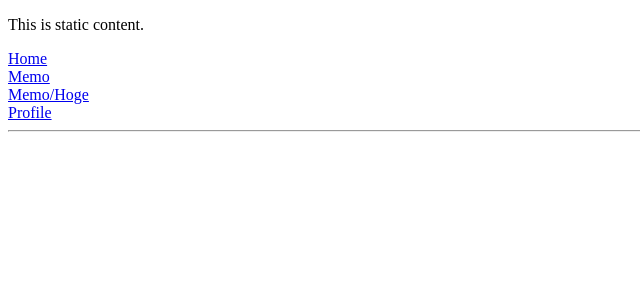
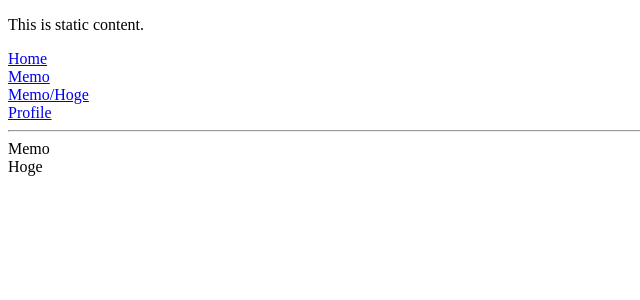
Before and after one commit to numb86/boilerplate-react, a React app: page /routing/memo/hoge in a window 1280 px wide. Shown: the top 300 px of the page, without its empty margins (0-640 px from the left). Built offline with nearby package versions, Linux system fonts and the light colour scheme.

Commit message:
パスが間違っていたので修正した。

```diff
--- a/src/routing/components/App.js
+++ b/src/routing/components/App.js
@@ -10,9 +10,9 @@ const App = () => (
   <BrowserRouter>
     <>
       <Header />
-      <Route exact path="/" component={Home} />
-      <Route path="/memo" component={Memo} />
-      <Route path="/profile" component={Profile} />
+      <Route exact path="/routing" component={Home} />
+      <Route path="/routing/memo" component={Memo} />
+      <Route path="/routing/profile" component={Profile} />
     </>
   </BrowserRouter>
 );
--- a/src/routing/components/Memo.js
+++ b/src/routing/components/Memo.js
@@ -4,7 +4,7 @@ import {Route} from 'react-router-dom';
 const Memo = () => (
   <>
     Memo
-    <Route path="/memo/hoge" render={() => <div>Hoge</div>} />
+    <Route path="/routing/memo/hoge" render={() => <div>Hoge</div>} />
   </>
 );
 export default Memo;
```
